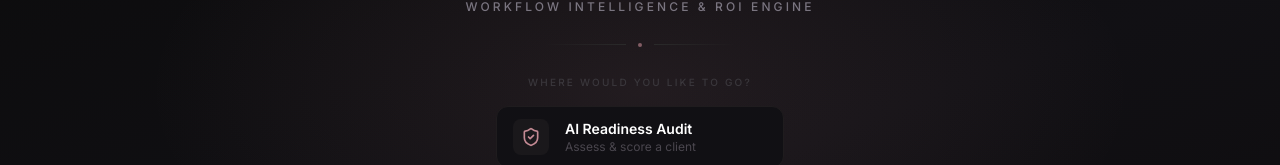
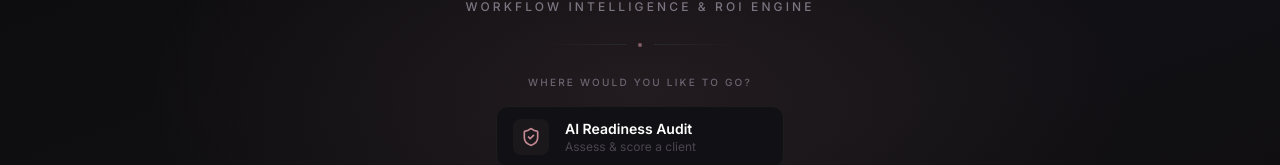
Before and after one commit to kschaeffer1210/wire, a Next.js app: page / in a window 1280 px wide. Shown: the part 326-491 px from the top of the page. Built offline with nearby package versions, Linux system fonts and the light colour scheme.

Commit message:
Fix splash screen label contrast

```diff
--- a/components/SplashScreen.tsx
+++ b/components/SplashScreen.tsx
@@ -132,7 +132,7 @@ export default function SplashScreen() {
             phase === "nav" ? "opacity-100 translate-y-0" : "opacity-0 translate-y-3 pointer-events-none"
           }`}
         >
-          <p className="text-center text-[10px] uppercase tracking-[0.22em] font-medium mb-4" style={{ color: "#3a373c" }}>
+          <p className="text-center text-[10px] uppercase tracking-[0.22em] font-medium mb-4" style={{ color: "#6a6570" }}>
             Where would you like to go?
           </p>
           <div className="flex flex-col gap-2.5 w-72">
```
